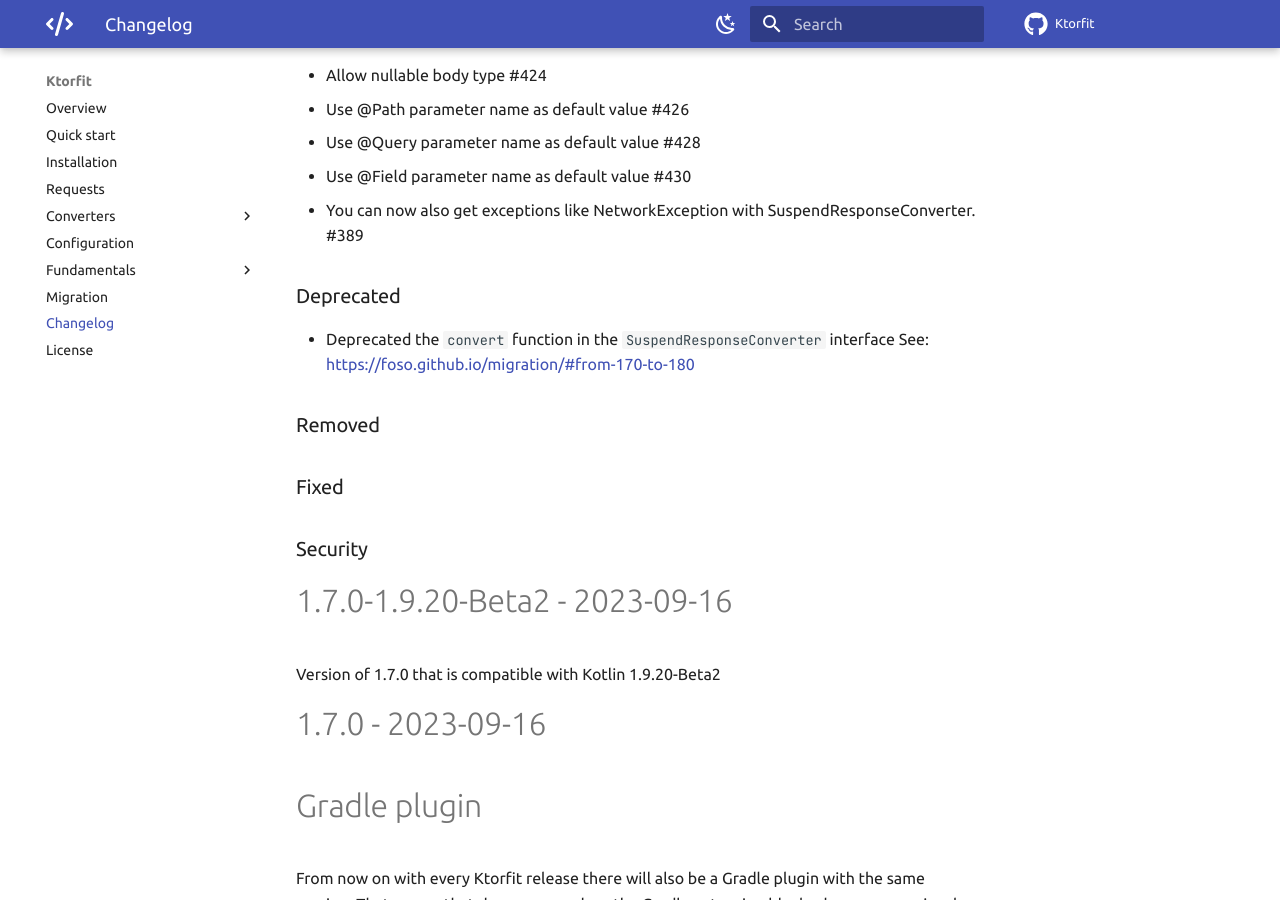
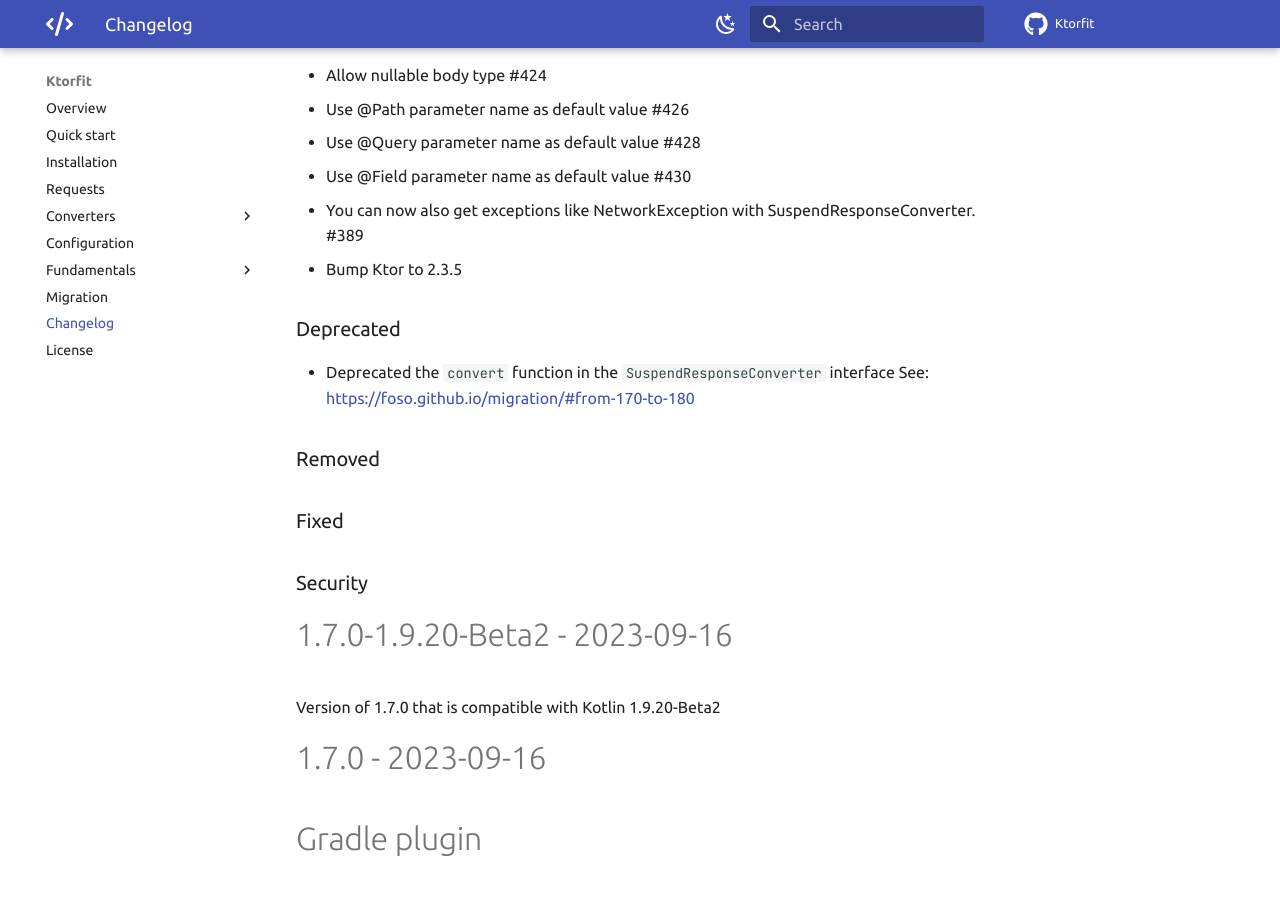
Before and after one commit to Foso/Ktorfit, an MkDocs documentation site: the page built from docs/CHANGELOG.md, in a window 1280 px wide and 900 px high, scrolled down 466 px. Built offline with MkDocs 1.6.1 and Material for MkDocs 9.7.7, drawn with Linux system fonts in a browser that asks for light colours; comment, search, counter and statistics services are not loaded.

Commit message:
Bump Ktor to 2.3.5

```diff
--- a/docs/CHANGELOG.md
+++ b/docs/CHANGELOG.md
@@ -18,6 +18,7 @@
 - Use @Query parameter name as default value #428
 - Use @Field parameter name as default value #430
 - You can now also get exceptions like NetworkException with SuspendResponseConverter. #389
+- Bump Ktor to 2.3.5
 
 ### Deprecated
 - Deprecated the `convert` function in the `SuspendResponseConverter` interface
```
Also changed, not shown: 2 other files.
